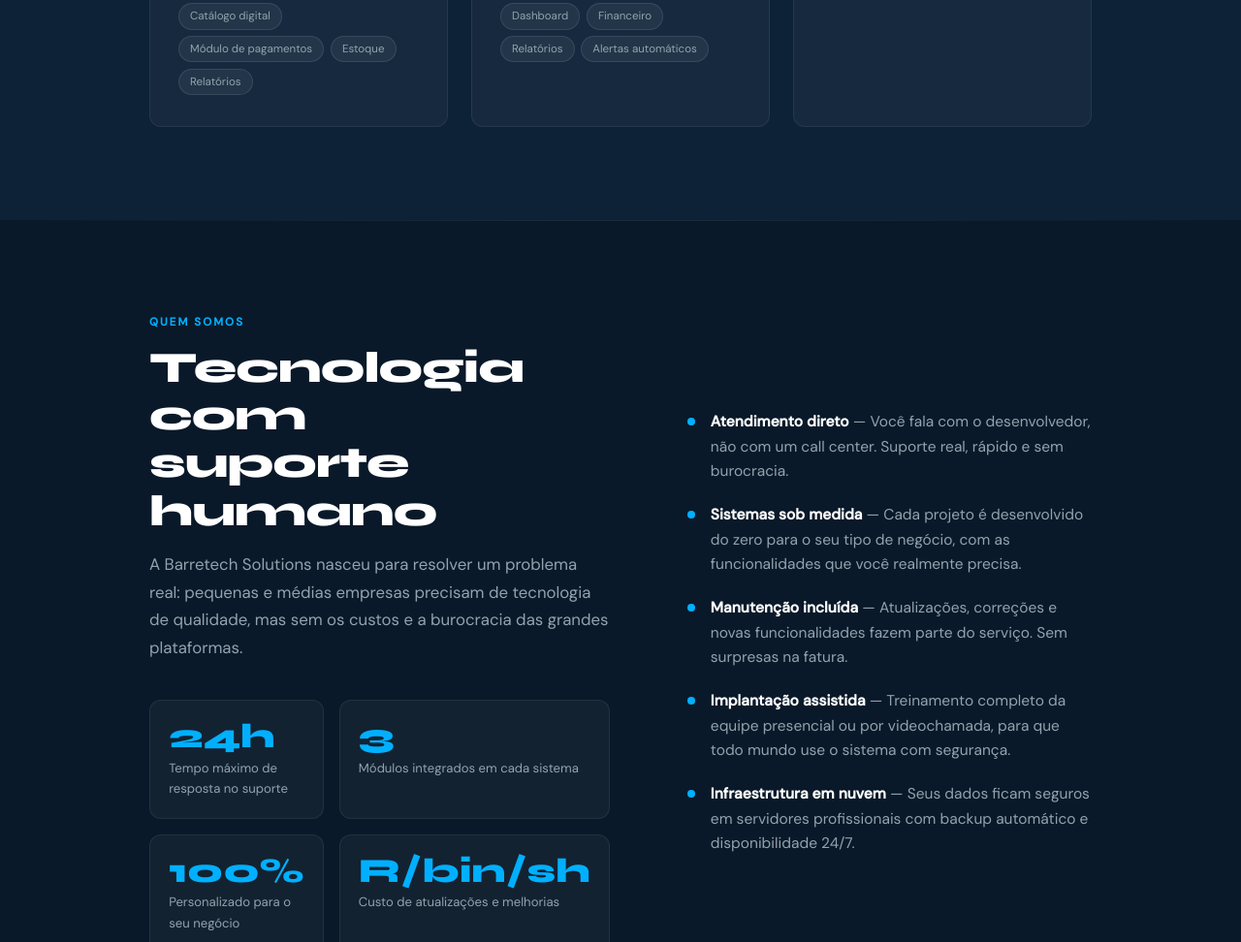
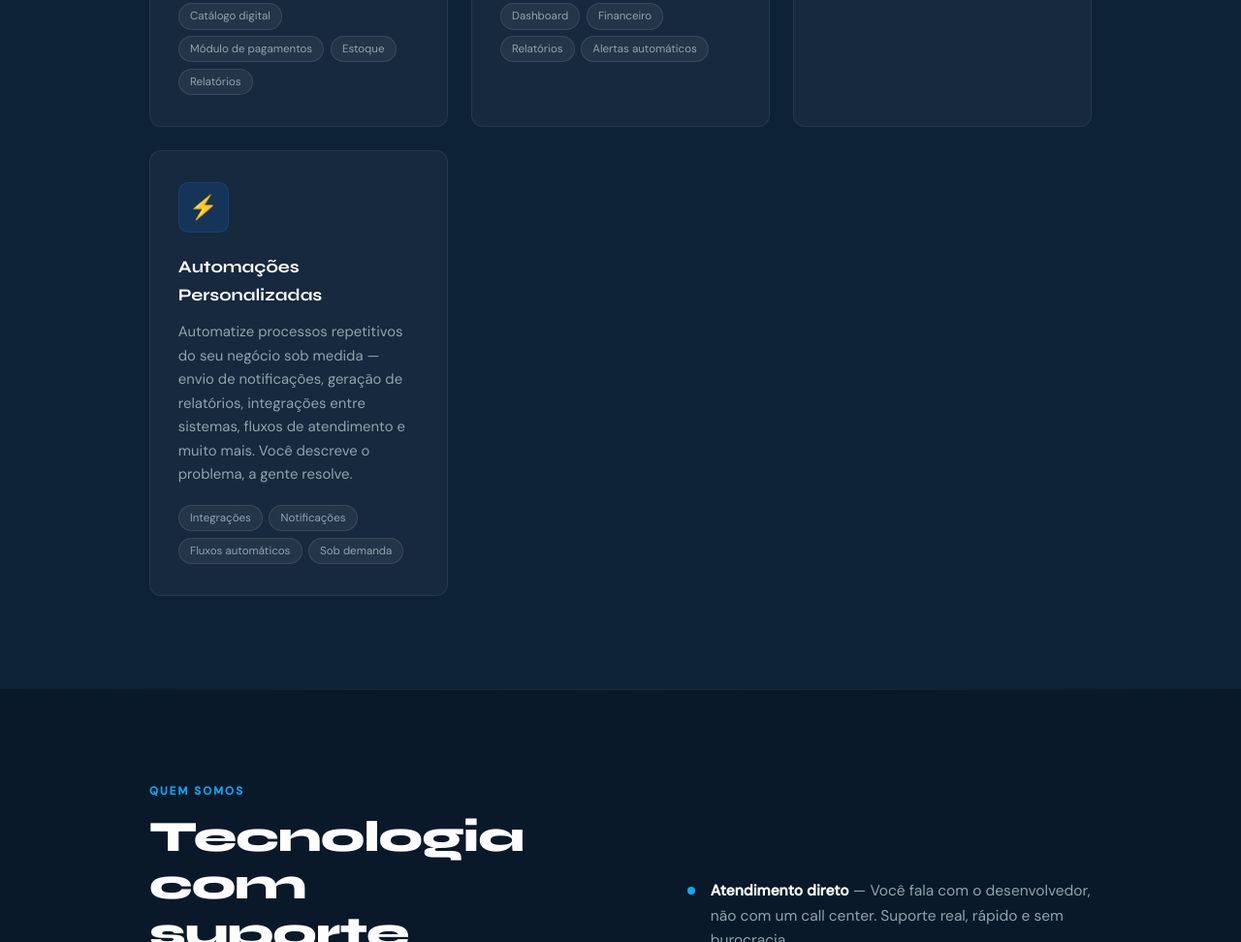
Before and after one commit to barretowski/Barretech, a website: page index.html in a window 1280 px wide. Shown: the part 1638-2610 px from the top of the page at 97% size. Drawn offline with Linux system fonts and the light colour scheme.

Commit message:
feature: serviços

```diff
--- a/index.html
+++ b/index.html
@@ -666,6 +666,18 @@
         </div>
       </div>
 
+      <div class="servico-card reveal">
+        <div class="servico-icon">⚡</div>
+        <h3>Automações Personalizadas</h3>
+        <p>Automatize processos repetitivos do seu negócio sob medida — envio de notificações, geração de relatórios, integrações entre sistemas, fluxos de atendimento e muito mais. Você descreve o problema, a gente resolve.</p>
+        <div class="servico-tags">
+          <span class="tag">Integrações</span>
+          <span class="tag">Notificações</span>
+          <span class="tag">Fluxos automáticos</span>
+          <span class="tag">Sob demanda</span>
+        </div>
+      </div>
+
     </div>
   </div>
 </section>
```
